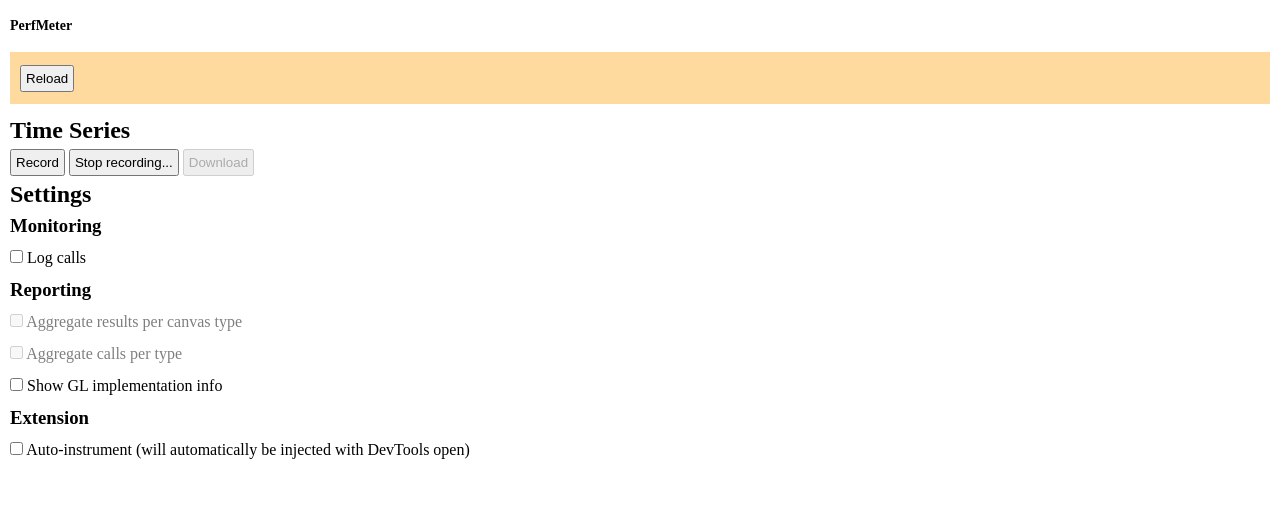
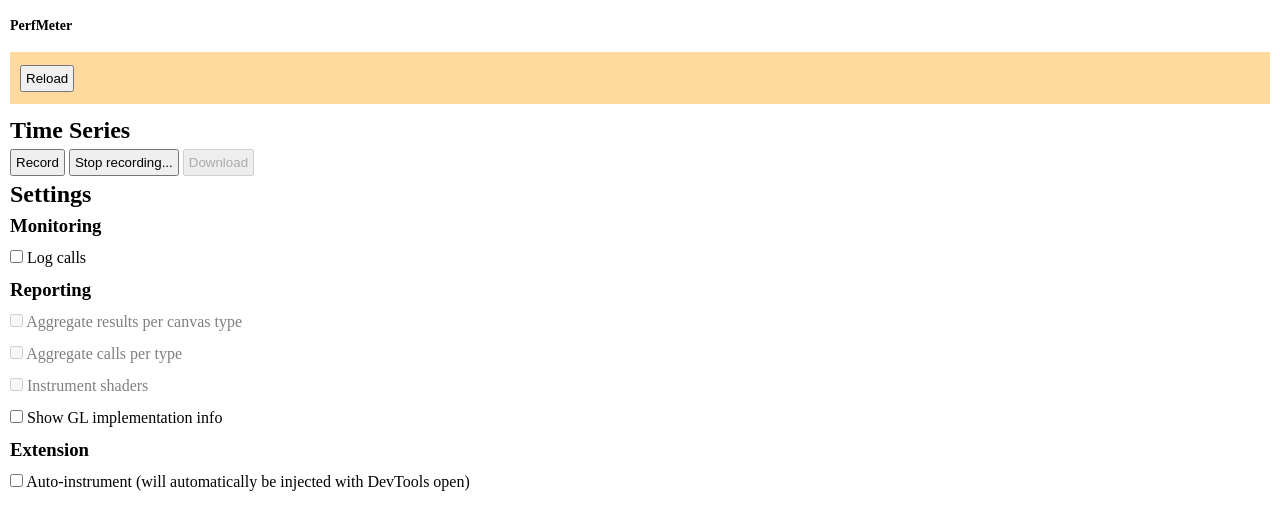
Before and after one commit to spite/PerfMeter, a browser extension: page panel.html in a window 1280 px wide. Drawn offline with Linux system fonts and the light colour scheme.

Commit message:
added placeholder for measuring shaders option

```diff
--- a/panel.html
+++ b/panel.html
@@ -31,6 +31,7 @@
 	<h3>Reporting</h3>
 	<p><input type="checkbox" id="aggregate-canvas" disabled /> <label for="aggregate-canvas" disabled >Aggregate results per canvas type</label></p>
 	<p><input type="checkbox" id="aggregate-calls" disabled /> <label for="aggregate-calls" disabled >Aggregate calls per type</label></p>
+	<p><input type="checkbox" id="instrument-programs" disabled /> <label for="instrument-programs" disabled >Instrument shaders</label></p>
 	<p><input type="checkbox" id="show-gpuinfo" /> <label for="show-gpuinfo" >Show GL implementation info</label></p>
 	<h3>Extension</h3>
 	<p><input type="checkbox" id="autoinstrument" /> <label for="autoinstrument" >Auto-instrument (will automatically be injected with DevTools open)</label></p>
```
